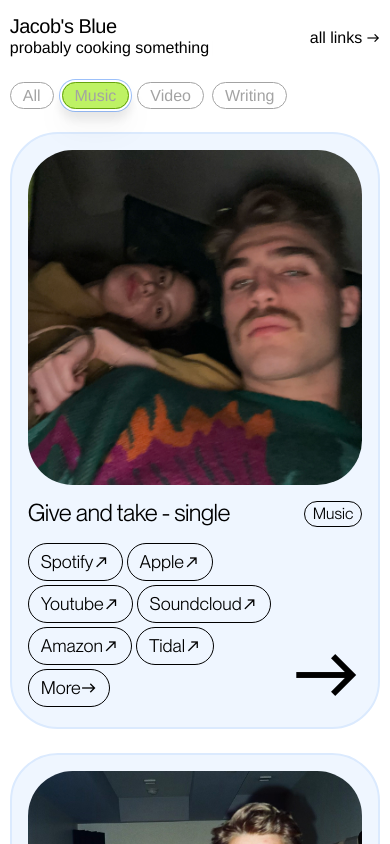
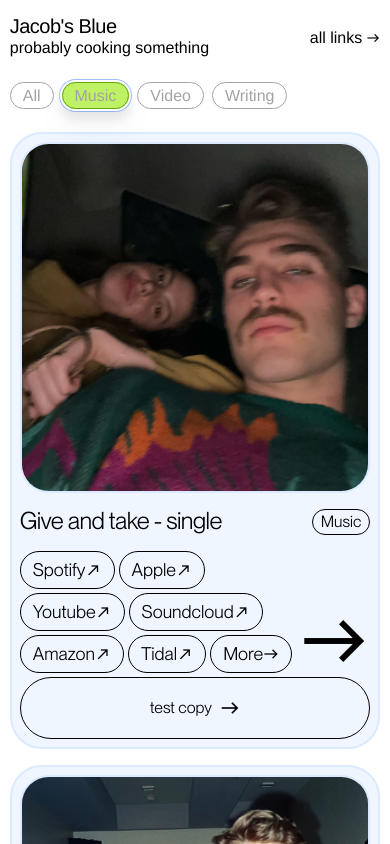
Before and after one commit to jmedure/jb_feed, a Next.js app: page /music in a window 390 px wide. Shown: the top 844 px of the page. Built offline with nearby package versions, Linux system fonts and the light colour scheme; a web font is replaced by a local one; what path would draw is missing.

Commit message:
PrimaryButton Init
add basic primary button to card

```diff
--- a/components/Post.jsx
+++ b/components/Post.jsx
@@ -6,6 +6,7 @@ import YoutubeEmbed from './YoutubeEmbed';
 import { data } from 'autoprefixer';
 import BubbleLink from './BubbleLink';
 import { motion } from 'framer-motion';
+import PrimaryButton from './PrimaryButton';
 
 export const Post = ({ post }) => {
   const {
@@ -114,10 +115,10 @@ export const Post = ({ post }) => {
         // initial={{ opacity: 0 }}
         // whileInView={{ opacity: 1 }}
         transition={{ type: 'spring', stiffness: 100 }}
-        className="sm:p-6 border-2 border-solid border-blue-100 p-4 mb-6 w-full sm:hover:bg-blue-200 bg-blue-50 rounded-[3em] md:rounded-[4em] text-black transition-all"
+        className="sm:p-3 border-2 border-solid border-blue-100 p-2 mb-4 w-full sm:hover:bg-blue-200 bg-blue-50 rounded-[2em] md:rounded-[3em] text-black transition-all"
       >
         {image ? (
-          <div className="w-full mb-4 relative h-full overflow-hidden aspect-square rounded-[2.8em] sm:rounded-[2.5em] md:rounded-[3.5em] sm:aspect-video">
+          <div className="w-full mb-4 border-2 border-solid border-blue-100 relative h-full overflow-clip aspect-square rounded-[1.8em] sm:rounded-[2.5em] md:rounded-[2.7em] sm:aspect-video">
             <Image
               src={image}
               alt="random"
@@ -148,6 +149,7 @@ export const Post = ({ post }) => {
           </p>
         ) : null}
         {extras()}
+        <PrimaryButton />
       </motion.div>
     </a>
   );
--- /dev/null
+++ b/components/PrimaryButton.jsx
@@ -0,0 +1,19 @@
+import Link from 'next/link';
+import React from 'react';
+// import { FontAwesomeIcon } from '@fortawesome/react-fontawesome';
+import siteMetadata from '../data/siteMetadata';
+
+export default function PrimaryButton(props) {
+  return (
+    <Link href={siteMetadata.discord} legacyBehavior>
+      <div className="flex items-center transition-all py-4 md:py-3 cursor-pointer hover:bg-black hover:text-white  border-black border border-solid text-black justify-center rounded-full flex-nowrap space-x-2">
+        <p>test copy</p>
+        {/* <FontAwesomeIcon icon={faDiscord} /> */}
+        {/* <p>Join my cult</p> */}
+        <span className="sm:flex group-hover:visible sm:not-hidden material-icons text-right text-xl">
+          east
+        </span>
+      </div>
+    </Link>
+  );
+}
--- a/data/siteMetadata.js
+++ b/data/siteMetadata.js
@@ -1,23 +1,22 @@
+const siteMetadata = {
+  siteUrl: 'https://jacobs.blue',
+  siteLogo: '/logo.png',
+  email: 'yourName@example.com',
+  twitter: 'https://twitter.com/jacobs__blue',
+  twitterHandle: '@jacobs__Blue',
+  instagram: 'https://www.instagram.com/jacobs_blue',
+  github: 'https://github.com/jmedure',
+  patreon: 'https://www.patreon.com/jacobsblue?fan_landing=true',
+  youtube: 'https://www.youtube.com/channel/UCbEu4Cmh_e78gHDez9yQ5pA',
+  spotify: 'https://open.spotify.com/artist/2fn5gQ6V5M5QbrZu8iH53W',
+  spotifyBITS:
+    'https://open.spotify.com/album/3nAER17uMf2QOuJwSCIOJB?si=hS-He9BwRomfBTJPv9FKww',
+  apple: 'https://music.apple.com/us/artist/jacobs-blue/1440563913',
+  tidal: 'https://tidal.com/browse/artist/10532047',
+  soundcloud: 'https://soundcloud.com/jacobsblue',
+  audiomack: 'https://audiomack.com/jacobs-blue',
+  discord: 'https://discord.gg/7FFkBbEA4a',
+  figma: 'https://www.figma.com/@jacobs_blue',
+};
 
-
-const siteMetadata = {
-    siteUrl: "https://jacobs.blue",
-    siteLogo: "/logo.png",
-    email: "yourName@example.com",
-    twitter: "https://twitter.com/jacobs__blue",
-    twitterHandle: "@jacobs__Blue",
-    instagram: "https://www.instagram.com/jacobs_blue",
-    github: "https://github.com/jmedure",
-    patreon: "https://www.patreon.com/jacobsblue?fan_landing=true",
-    youtube: "https://www.youtube.com/channel/UCbEu4Cmh_e78gHDez9yQ5pA",
-    spotify: "https://open.spotify.com/artist/2fn5gQ6V5M5QbrZu8iH53W",
-    spotifyBITS: "https://open.spotify.com/album/3nAER17uMf2QOuJwSCIOJB?si=hS-He9BwRomfBTJPv9FKww",
-    apple: "https://music.apple.com/us/artist/jacobs-blue/1440563913",
-    tidal: "https://tidal.com/browse/artist/10532047",
-    soundcloud: "https://soundcloud.com/jacobsblue",
-    audiomack: "https://audiomack.com/jacobs-blue",
-    discord: "https://discord.gg/7FFkBbEA4a",
-    figma: "https://www.figma.com/@jacobs_blue"
-}
-
-export default siteMetadata
+export default siteMetadata;
--- a/pages/index.jsx
+++ b/pages/index.jsx
@@ -10,6 +10,25 @@ import HeadSeo from '../components/HeadSEO';
 import siteMetadata from '../data/siteMetadata';
 import BlogSEO from '../components/BlogSEO';
 import { motion } from 'framer-motion';
+import {
+  faDiscord,
+  faYoutube,
+  faApple,
+  faInstagram,
+  faTwitter,
+  faTiktok,
+  faSpotify,
+  faSoundcloud,
+  faDeezer,
+  faNapster,
+  faTwitch,
+  faPatreon,
+  faFigma,
+  faGithub,
+  faBehance,
+  faDribbble,
+  faMedium,
+} from '@fortawesome/free-brands-svg-icons';
 
 const fetcher = (url) => fetch(url).then((res) => res.json());
 
@@ -85,7 +104,7 @@ export default function Home() {
           initial={{ opacity: 0 }}
           transition={{ staggerChildren: 0.5 }}
           animate={{ opacity: 1 }}
-          className="flex my-2 flex-col lg:gap-y-4 lg:grid lg:grid-flow-row lg:grid-cols-2 gap-x-8"
+          className="flex my-2 flex-col lg:gap-y-2 lg:grid lg:grid-flow-row lg:grid-cols-2 gap-x-4"
         >
           {data.map(function (post, index) {
             if (post.published == 'true')
```
